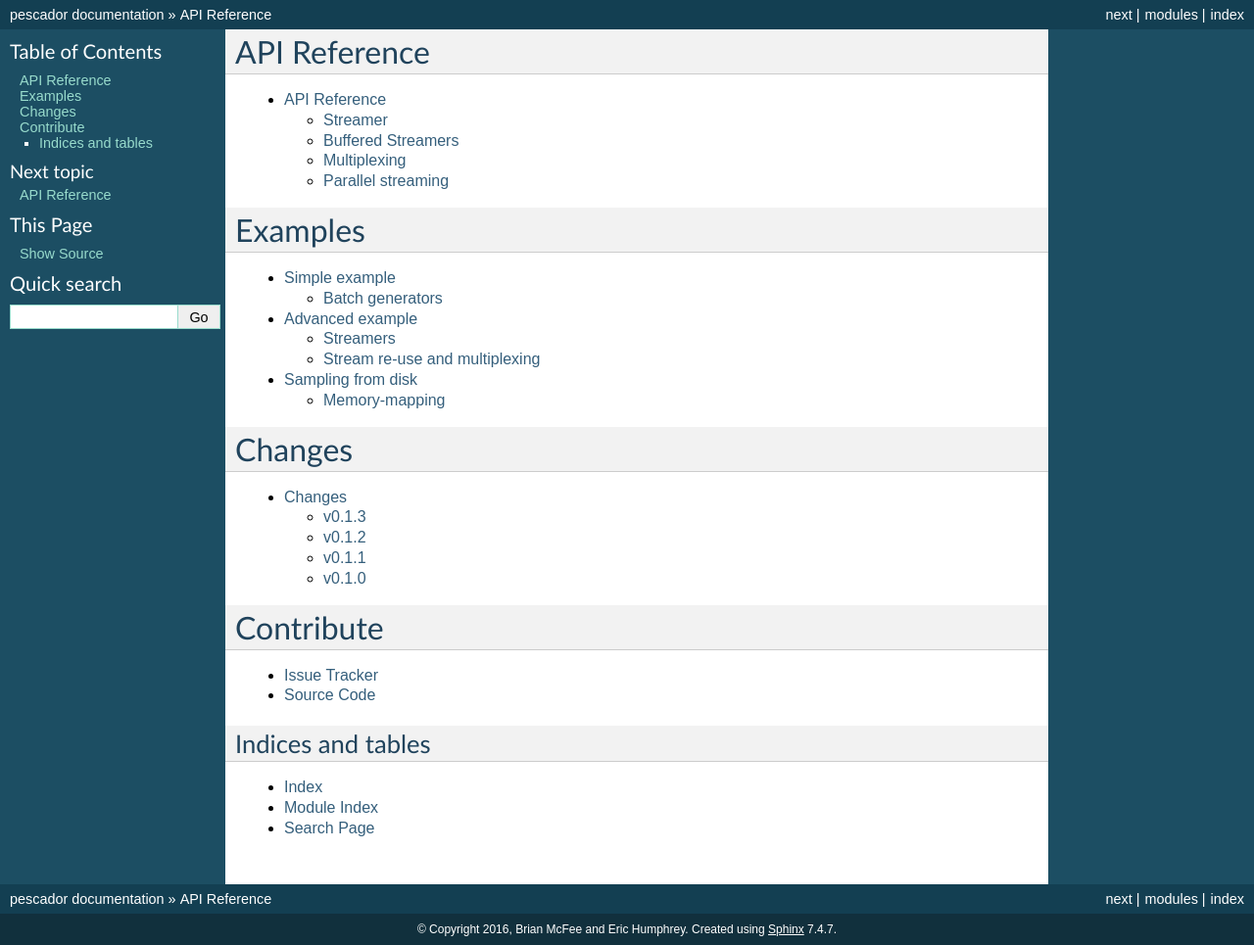
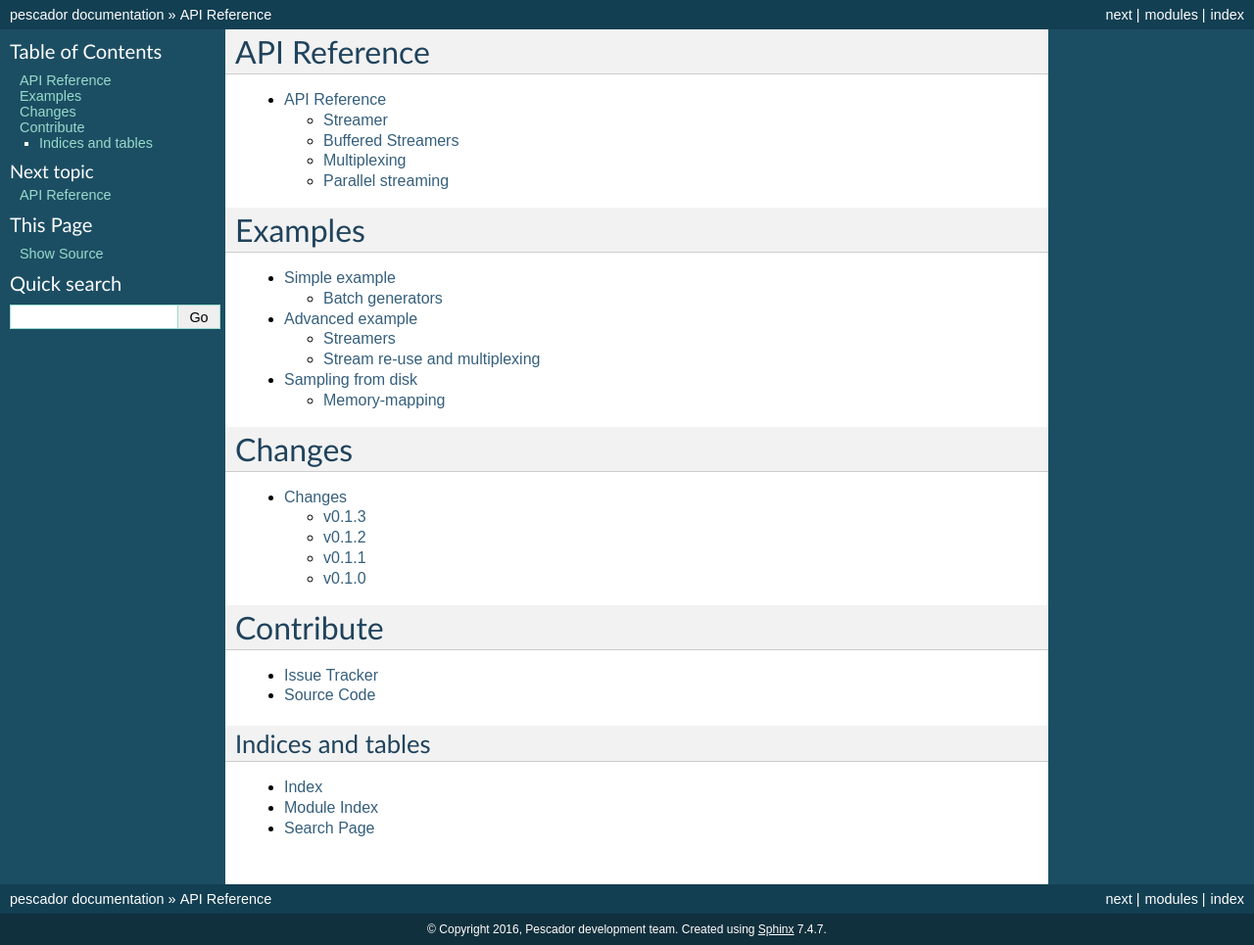
Before and after one commit to pescadores/pescador, a Sphinx documentation site: the page built from docs/index.rst, in a window 1280 px wide. Shown: the whole page at 98% size. Built offline with Sphinx 7.4.7, drawn with Linux system fonts in a browser that asks for light colours.

Commit message:
updated authors

```diff
--- a/docs/conf.py
+++ b/docs/conf.py
@@ -55,7 +55,8 @@ master_doc = 'index'
 
 # General information about the project.
 project = u'pescador'
-copyright = u'2016, Brian McFee and Eric Humphrey'
+authors = u'Pescador development team'
+copyright = u'2016, {}'.format(authors)
 
 # The version info for the project you're documenting, acts as replacement for
 # |version| and |release|, also used in various other places throughout the
@@ -232,7 +233,7 @@ latex_elements = {
 #  author, documentclass [howto, manual, or own class]).
 latex_documents = [
   ('index', 'pescador.tex', u'pescador Documentation',
-   u'Brian McFee and Eric Humphrey', 'manual'),
+   authors),
 ]
 
 # The name of an image file (relative to this directory) to place at the top of
@@ -262,7 +263,7 @@ latex_documents = [
 # (source start file, name, description, authors, manual section).
 man_pages = [
     ('index', 'pescador', u'pescador Documentation',
-     [u'Brian McFee and Eric Humphrey'], 1)
+     [authors], 1)
 ]
 
 # If true, show URL addresses after external links.
@@ -276,7 +277,7 @@ man_pages = [
 #  dir menu entry, description, category)
 texinfo_documents = [
   ('index', 'pescador', u'pescador Documentation',
-   u'Brian McFee and Eric Humphrey', 'pescador', 'One line description of project.',
+   authors, 'pescador', 'One line description of project.',
    'Miscellaneous'),
 ]
 
```
